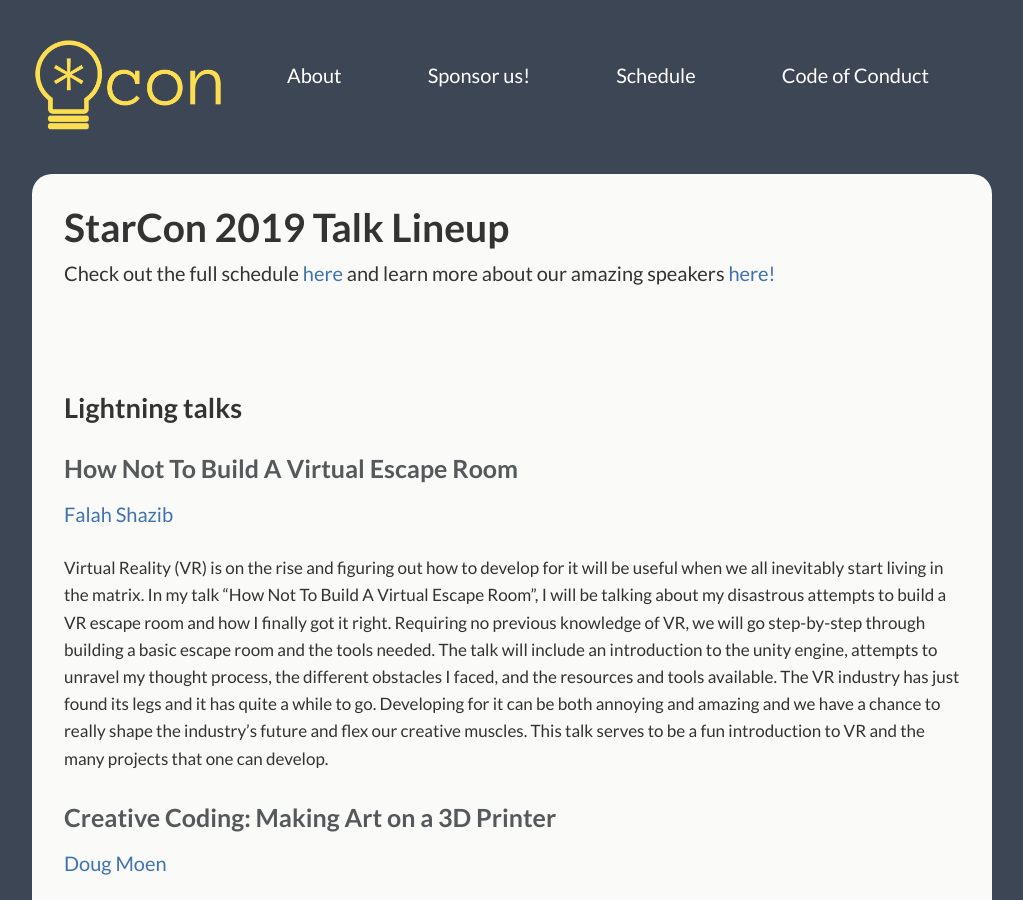
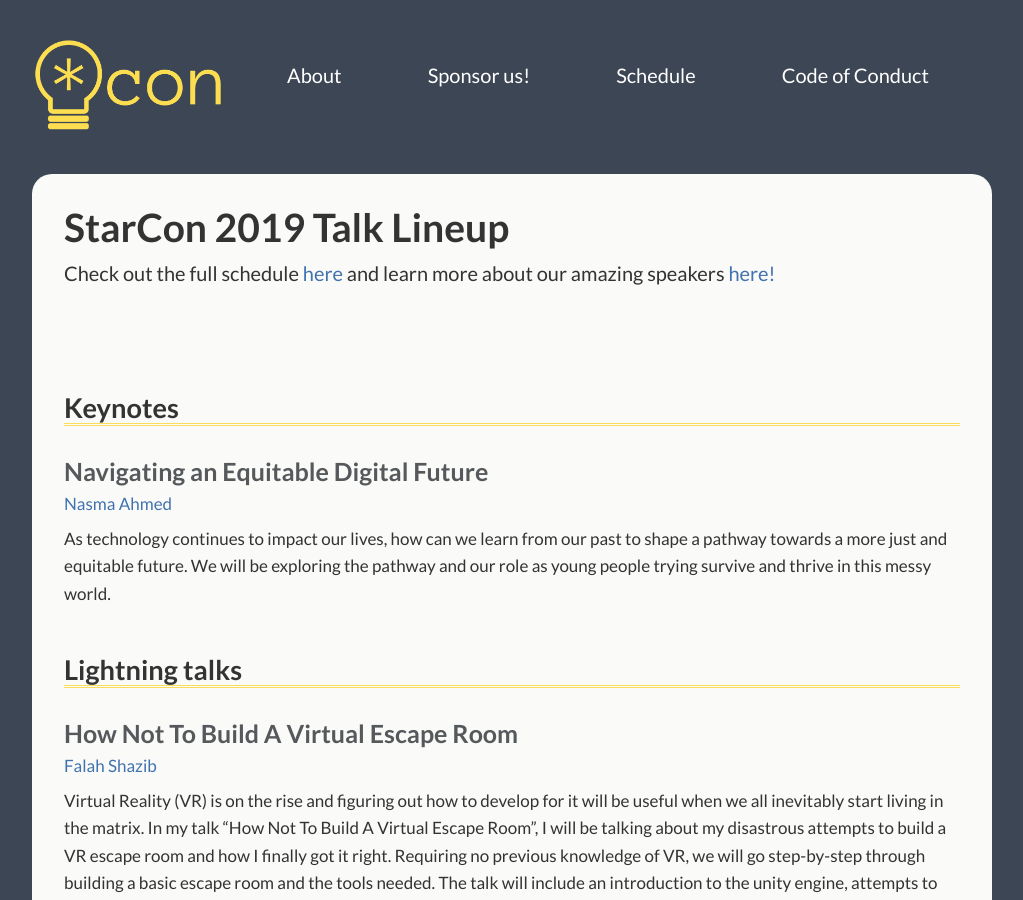
Before and after one commit to StarConKW/starconkw.github.io, a Jekyll site: the page built from _pages/talks.md, in a window 1280 px wide and 900 px high. Shown: the whole window, without its empty margins (128-1151 px from the left). Built offline with Jekyll 4.4.1, drawn with Linux system fonts in a browser that asks for light colours.

Commit message:
add nasma's talk

```diff
--- a/_pages/talks.md
+++ b/_pages/talks.md
@@ -11,6 +11,16 @@ permalink: /talks/
 Check out the full schedule [here](/schedule) and learn more about our amazing speakers [here!](/speakers)
 
 <br/>
+
+## Keynotes
+
+### Navigating an Equitable Digital Future
+
+[Nasma Ahmed](/speakers#nasma-ahmed)
+
+<p class="abstract">
+As technology continues to impact our lives, how can we learn from our past to shape a pathway towards a more just and equitable future. We will be exploring the pathway and our role as young people trying survive and thrive in this messy world.
+</p>
 
 ## Lightning talks
 
```
Also changed, not shown: _pages/speakers.md (+2 -0 lines).
